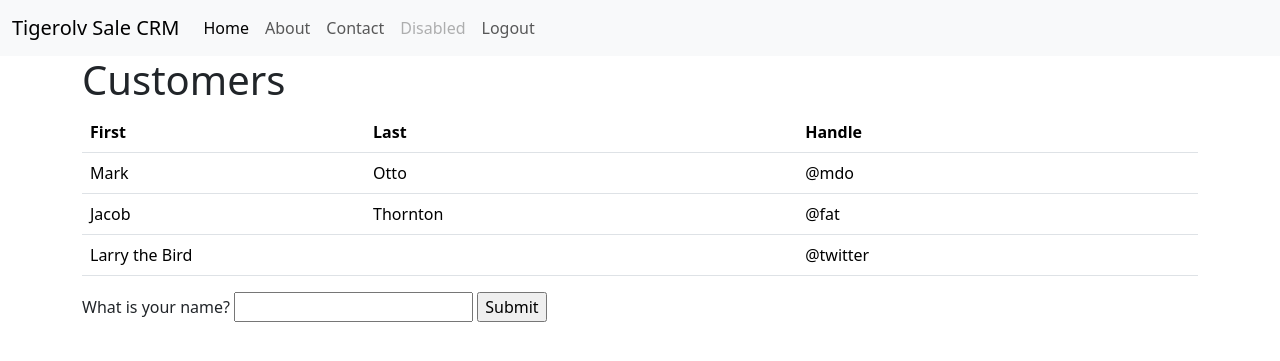
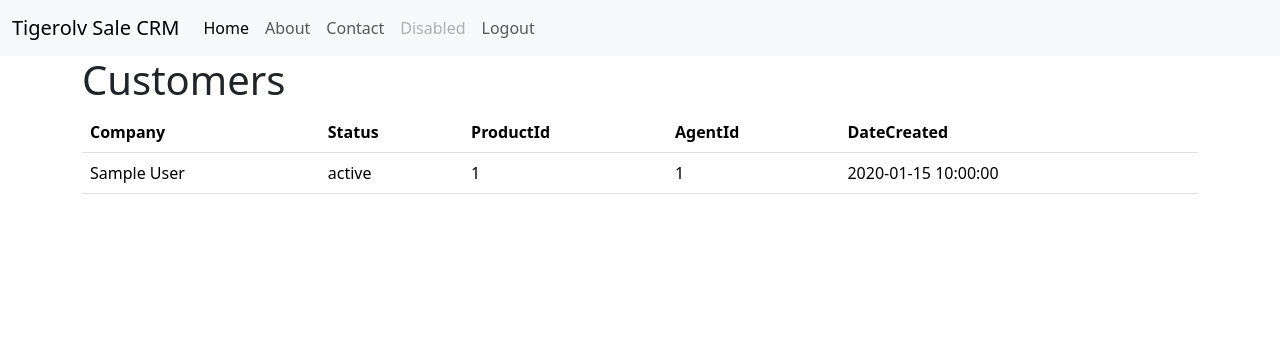
Before and after one commit to ShotoUK/QADTS_L5_SEA_Assignment, a Flask app: page / in a window 1280 px wide. Shown: the top 361 px of the page. Run offline with Flask 3, Linux system fonts and the light colour scheme; a user stored in the database is signed in; tables that the repository leaves empty hold one stand-in row (values such as "Sample post").

Commit message:
Add customer detail page and display customer list on the index page

```diff
--- a/app/main/views.py
+++ b/app/main/views.py
@@ -2,20 +2,28 @@ from flask import Flask, request, redirect, abort, render_template
 from flask_login import login_required
 from app.main.forms import NameForm, LoginForm, CreateUserForm
 from .. import db
-from app.models import User
+from app.models import User, Customer
 from . import main
 
 @main.route('/', methods=['GET','POST'])
 @login_required
 def index():
     name = None
+    customers = Customer.query.all()
     form = NameForm()
     if form.validate_on_submit():
         name = form.name.data
         form.name.data = ''
-    return render_template('index.html', form=form, name=name)
+    return render_template('index.html', form=form, name=name, customers=customers)
+
+@main.route('/customer/<int:id>', methods=['GET','POST'])
+@login_required
+def customerdetail(id):
+    customer = Customer.query.get_or_404(id)
+    return render_template('customer.html', customer=customer)
 
 @main.route('/user/create', methods=['GET','POST'])
+@login_required
 def create_user():
     form = CreateUserForm()
     if request.method == 'POST':
--- a/app/templates/base.html
+++ b/app/templates/base.html
@@ -12,6 +12,7 @@
         <meta name="viewport" content="width=device-width, initial-scale=1">
         <link rel="stylesheet" href="">
         <link href="https://cdn.jsdelivr.net/npm/bootstrap@5.3.2/dist/css/bootstrap.min.css" rel="stylesheet" integrity="sha384-T3c6CoIi6uLrA9TneNEoa7RxnatzjcDSCmG1MXxSR1GAsXEV/Dwwykc2MPK8M2HN" crossorigin="anonymous">
+        <link rel="stylesheet" href="{{ url_for('static', filename='css/main.css') }}">
         <script src="https://cdn.jsdelivr.net/npm/bootstrap@5.3.2/dist/js/bootstrap.bundle.min.js" integrity="sha384-C6RzsynM9kWDrMNeT87bh95OGNyZPhcTNXj1NW7RuBCsyN/o0jlpcV8Qyq46cDfL" crossorigin="anonymous"></script>
         {% block head %}
         <title>{% block title %}{% endblock title %}</title>
--- a/app/templates/index.html
+++ b/app/templates/index.html
@@ -5,6 +5,9 @@
 Tigersolv Sales CRM
 
 {% endblock title %}
+
+{% if current_user.is_authenticated %}
+
     {% block body %}
     <div class="container">
 
@@ -12,38 +15,43 @@ Tigersolv Sales CRM
             <h1>Customers</h1>
         </div>
 
-    <table class="table">
+        <table class="table table-hover">
             <thead>
             <tr>
-            <th scope="col">First</th>
-            <th scope="col">Last</th>
-            <th scope="col">Handle</th>
+                <th scope="col">Company</th>
+                <th scope="col">Status</th>
+                <th scope="col">ProductId</th>
+                <th scope="col">AgentId</th>
+                <th scope="col">DateCreated</th>
             </tr>
             </thead>
             <tbody>
-        <tr>
-            <td>Mark</td>
-            <td>Otto</td>
-            <td>@mdo</td>
+                {% for customer in customers %}
+                <tr onclick="window.location='/customer/{{customer.CustomerId}}';" >
+                    <td>{{ customer.Name }}</td>
+                    <td>{{ customer.Status }}</td>
+                    <td>{{ customer.ProductId }}</td>
+                    <td>{{ customer.AgentId }}</td>
+                    <td>{{ customer.DateCreated }}</td>
                 </tr>
-        <tr>
-            <td>Jacob</td>
-            <td>Thornton</td>
-            <td>@fat</td>
-        </tr>
-        <tr>
-            <td colspan="2">Larry the Bird</td>
-            <td>@twitter</td>
-        </tr>
+                {% endfor %}
             </tbody>
         </table>
 
-    <form method="POST">
-        {{ form.hidden_tag() }}
-        {{ form.name.label }} {{ form.name(id='name-form') }}
-        {{ form.submit() }}
-    </form>
-
     </div>
 
+
+
     {% endblock body %}
+
+{% else %}
+
+<h1> Not a valid user! </h1>
+
+{% endif %}
+
+<script>
+    function navigateTo(url) {
+        window.location.href = url;
+    }
+</script>
```
Also changed, not shown: app/static/css/customer.css (added, +12 -0 lines), app/templates/customer.html (added, +65 -0 lines), app/templates/login.html (+8 -0 lines), app/static/css/main.css (added), data-dev.sqlite. Lines whose indentation alone changed are shown as unchanged.
